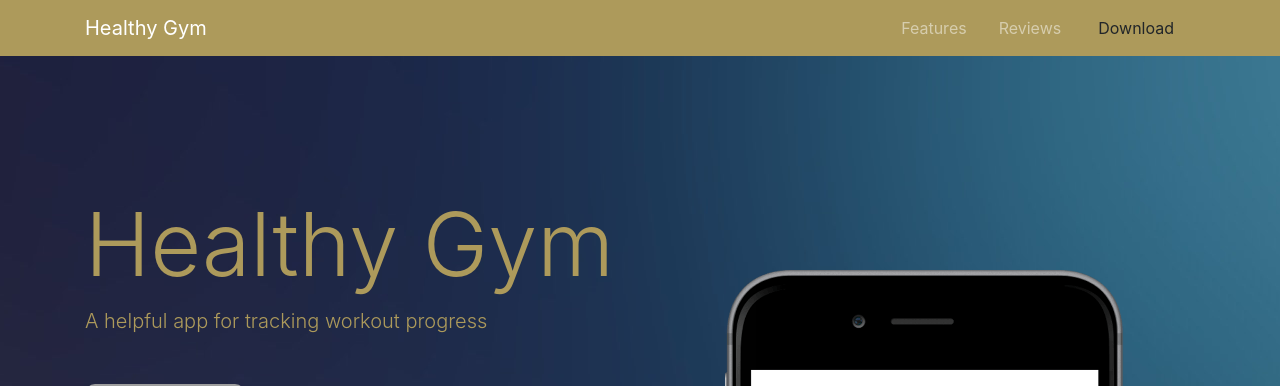
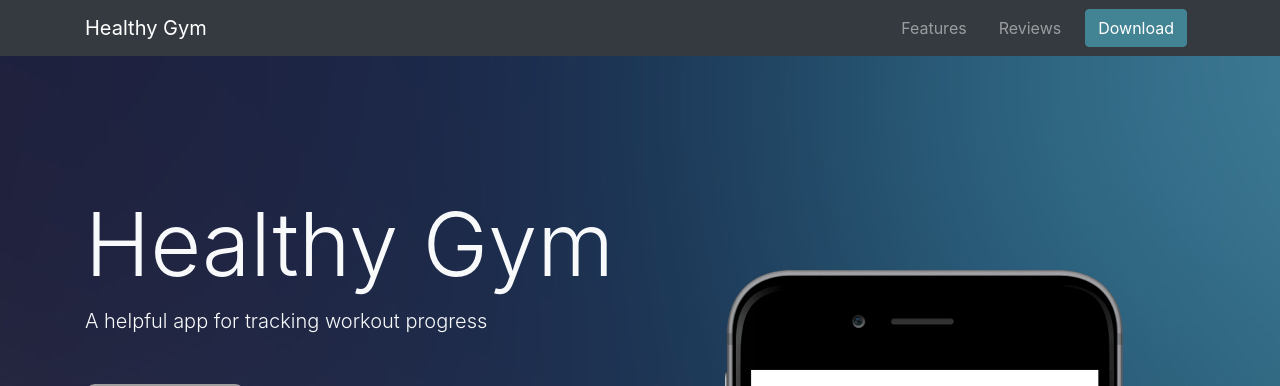
Before and after one commit to thomasleese/strive-frontend, a React (Create React App) app in the folder healthy-gym/: page / in a window 1280 px wide. Shown: the top 386 px of the page. Built offline with nearby package versions, Linux system fonts and the light colour scheme; grey boxes are pictures that could not be loaded.

Commit message:
set colours to correct theme values

```diff
--- a/healthy-gym/src/styles/_custom_bootstrap.scss
+++ b/healthy-gym/src/styles/_custom_bootstrap.scss
@@ -1,15 +1,11 @@
 
 // New color
-$new-color: #ad9a5b;
+$tertiary: rgb(84, 63, 60);
+$primary: rgb(67, 132, 148);
+$secondary: rgb(33, 45, 75);
 
 // Array of colors from _variables.scss
 $theme-colors: (
-  primary: $new-color,
-  secondary: $new-color,
-  success: $new-color,
-  info: $new-color,
-  warning: $new-color,
-  danger: $new-color,
-  light: $new-color,
-  dark: $new-color
+  primary: $primary,
+  secondary: $secondary,
 ) !default;
```
Also changed, not shown: healthy-gym/src/styles/index.css.
